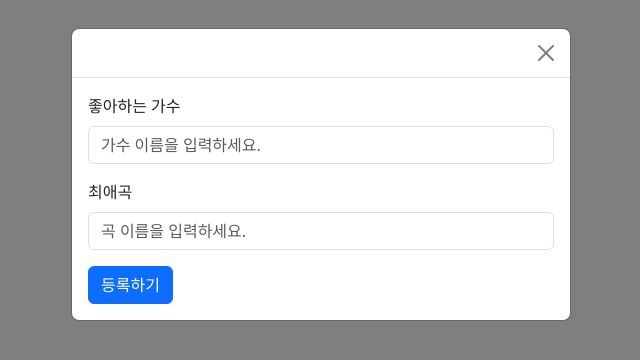
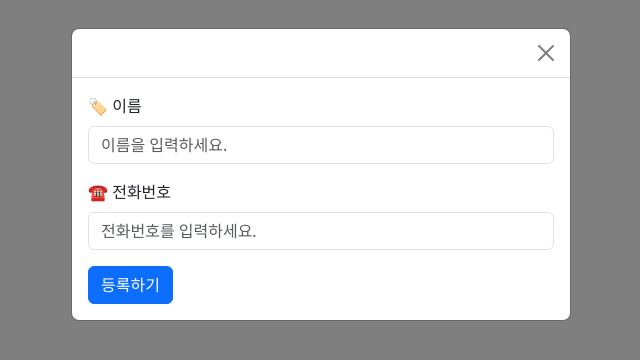
Before and after one commit to rslivepark/react-online-study, a React (Create React App) app in the folder contact-book/: page / in a window 1280 px wide. Both pictures are taken after typing "Sample" into the empty fields and a click on the button "추가". Shown: the top 360 px of the page, without its empty margins (319-959 px from the left). Built offline with nearby package versions, Linux system fonts and the light colour scheme.

Commit message:
타이틀, 검색기능 수정

```diff
--- a/contact-book/src/App.js
+++ b/contact-book/src/App.js
@@ -5,7 +5,7 @@ import ContactList from './components/ContactList';
 function App() {
   return (
     <div className='App'>
-      <h1 className='title'>Who's your favorite singer?</h1>
+      <h1 className='title'>Add Someone I Know</h1>
       <Container className='col-4'>
         <Row>
           <Col>
--- a/contact-book/src/components/ContactForm.jsx
+++ b/contact-book/src/components/ContactForm.jsx
@@ -11,7 +11,7 @@ export default function ContactForm() {
   const addContact = (e) => {
     e.preventDefault();
     if (artist.trim() === '' || title.trim() === '') {
-      alert('가수와 최애곡 모두 입력해주세요.');
+      alert('이름과 번호를 모두 입력해주세요.');
       return;
     }
     dispatch({
@@ -26,19 +26,19 @@ export default function ContactForm() {
     <div>
       <Form onSubmit={addContact}>
         <Form.Group className='mb-3' controlId='formArtist'>
-          <Form.Label>좋아하는 가수</Form.Label>
+          <Form.Label>🏷️ 이름</Form.Label>
           <Form.Control
             type='text'
-            placeholder='가수 이름을 입력하세요.'
+            placeholder='이름을 입력하세요.'
             value={artist}
             onChange={(e) => setArtist(e.target.value)}
           />
         </Form.Group>
         <Form.Group className='mb-3' controlId='formTitle'>
-          <Form.Label>최애곡</Form.Label>
+          <Form.Label>☎️ 전화번호</Form.Label>
           <Form.Control
             type='text'
-            placeholder='곡 이름을 입력하세요.'
+            placeholder='전화번호를 입력하세요.'
             value={title}
             onChange={(e) => setTitle(e.target.value)}
           />
--- a/contact-book/src/components/ContactList.jsx
+++ b/contact-book/src/components/ContactList.jsx
@@ -28,10 +28,11 @@ export default function ContactList() {
       <Container>
         <div>
           <div className='search-list'>
+            <span>모든 연락처 </span>
             <span className='search-result' style={{ fontWeight: '600' }}>
               {filterList.length}
             </span>
-            <span>명의 가수가 등록되어 있습니다.</span>
+            <span>명</span>
           </div>
           <div className='result-list'>
             {filterList.length > 0
--- a/contact-book/src/components/SearchBox.jsx
+++ b/contact-book/src/components/SearchBox.jsx
@@ -27,7 +27,7 @@ export default function SearchBox() {
       <Form>
         <Row className='title-header'>
           <div className='second-title'>
-            <span style={{ fontWeight: '600' }}>Favorite Artist</span>
+            <span style={{ fontWeight: '600' }}>연락처를 등록하세요</span>
             <Button className='addBtn btn-sm' onClick={handleShow}>
               추가
             </Button>
@@ -38,7 +38,7 @@ export default function SearchBox() {
             <Form.Control
               className='search-area'
               type='text'
-              placeholder='가수 이름을 입력하면 검색할 수 있습니다.'
+              placeholder='이름을 입력하면 검색할 수 있습니다.'
               style={{ fontSize: '13px' }}
               value={keyword}
               onChange={handleKeywordChange}
```
